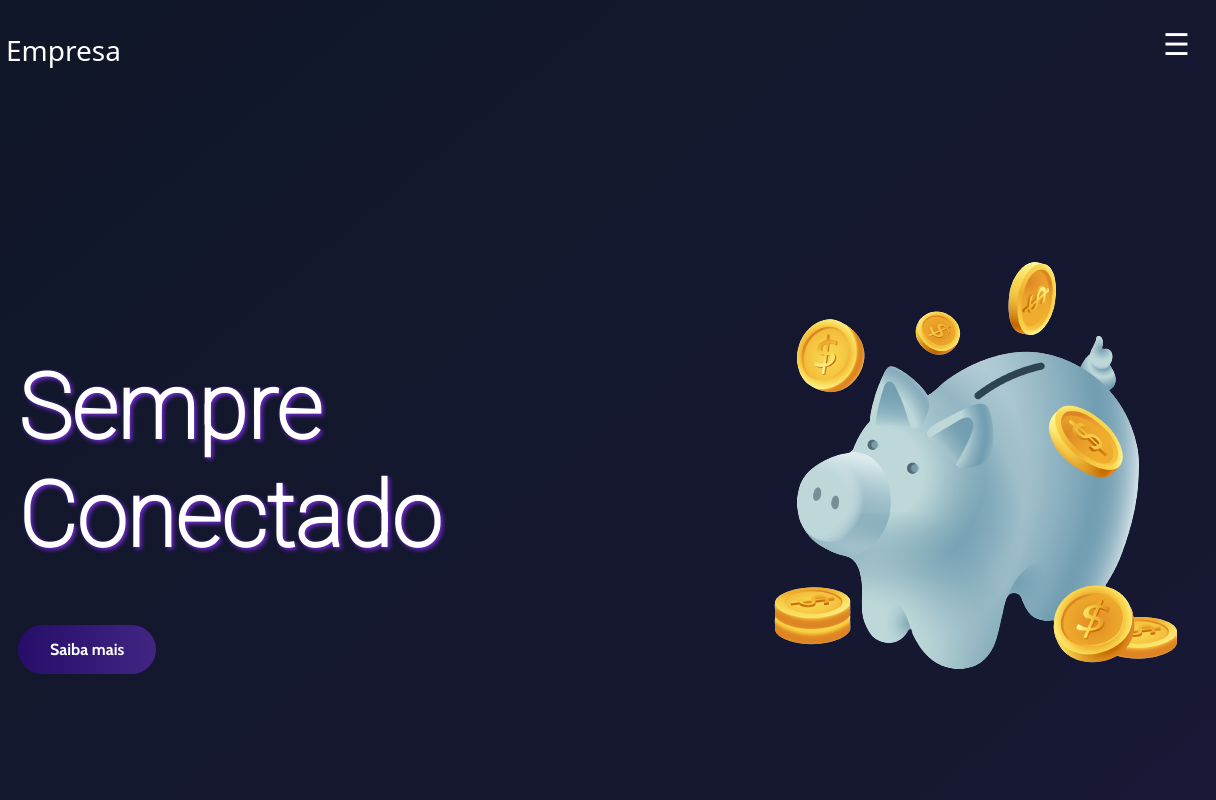
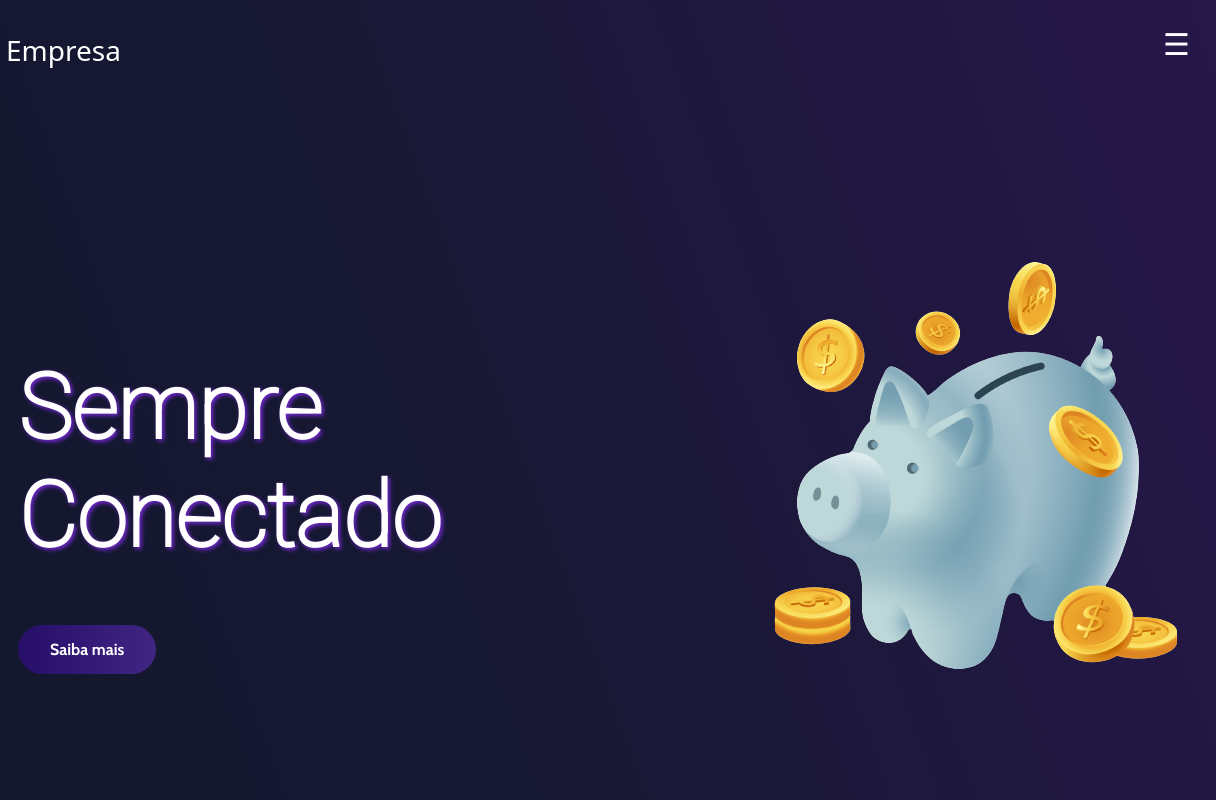
Before and after one commit to EudlayFelipe/ProjetoPortoDigital, a plain HTML site: page index.html in a window 1280 px wide. Shown: the top 800 px of the page, 64-1280 px from the left. Drawn offline with nearby package versions, Linux system fonts and the light colour scheme.

Commit message:
fix gradiant

```diff
--- a/style.css
+++ b/style.css
@@ -52,7 +52,7 @@ html {
 
 body {
     background-attachment: fixed;
-    background: linear-gradient(320deg, #27174A, #161832, #101728);
+    background: linear-gradient(250deg, #27174A, #161832, #101728);
 }
 
 .principal {
```
